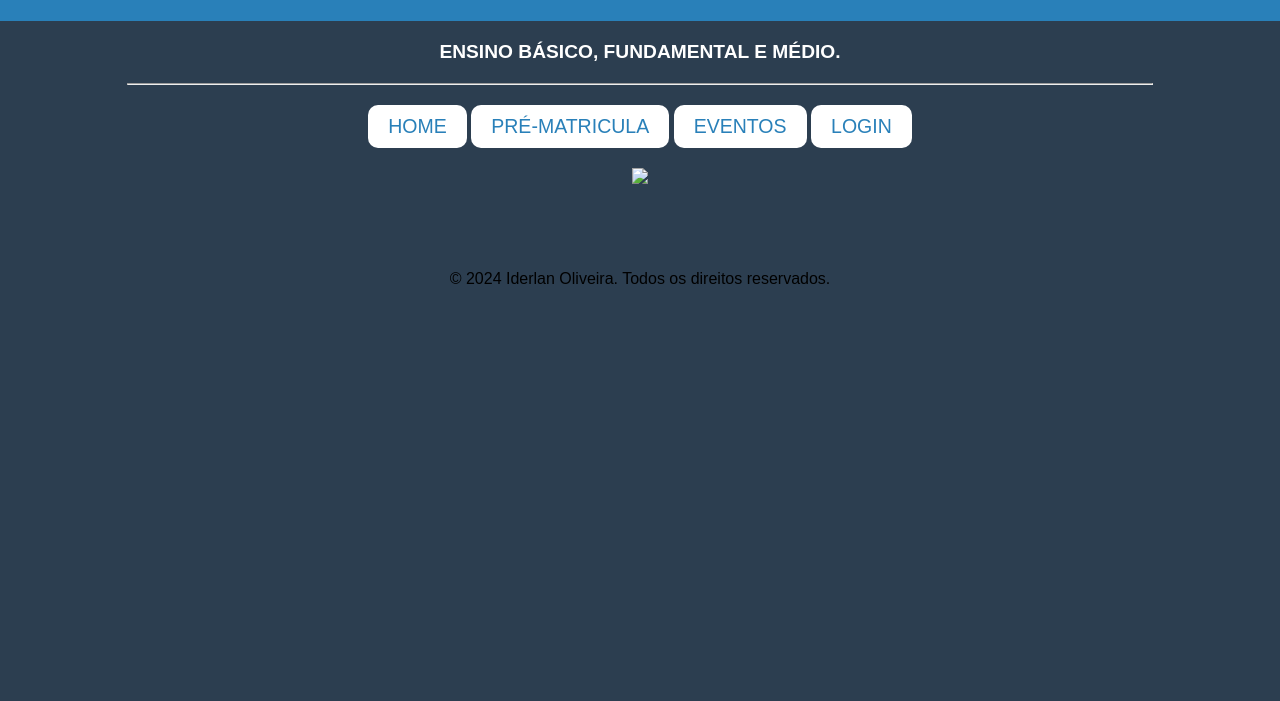
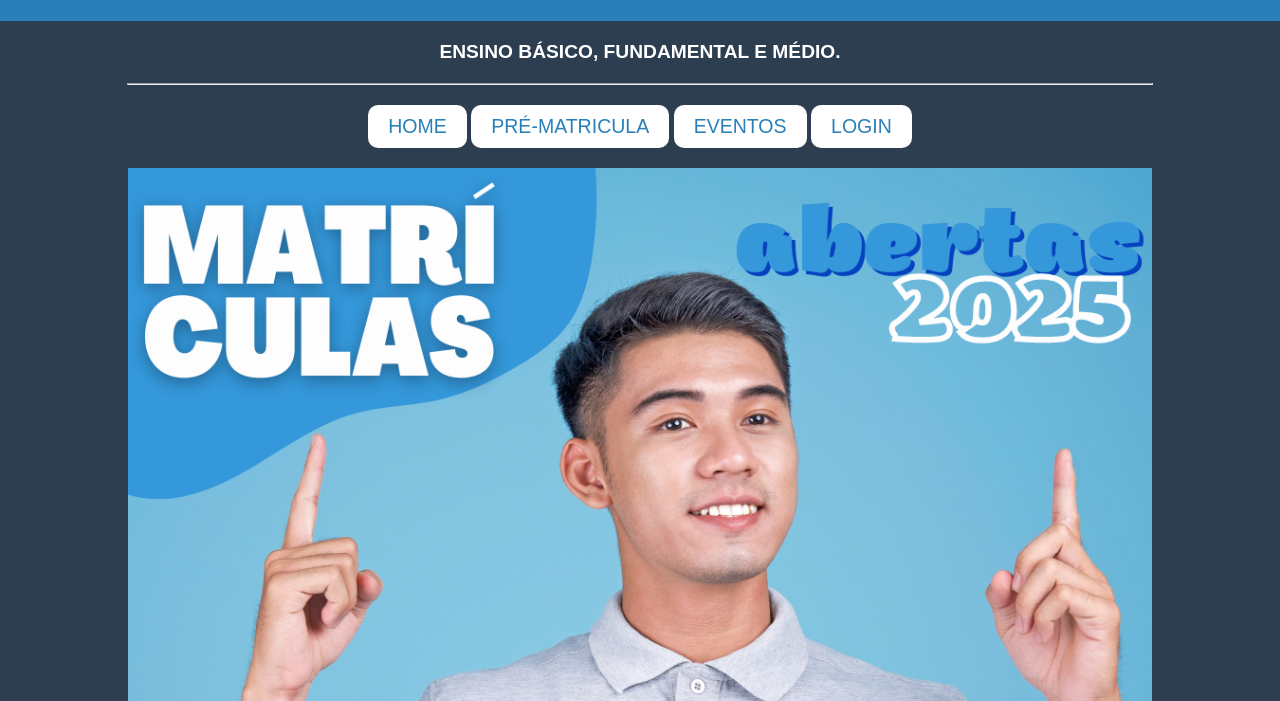
Before and after one commit to IderlanOliveira/Projeto-SGEI, a plain HTML site: page index.html in a window 1280 px wide. Shown: the part 99-800 px from the top of the page. Drawn offline with Linux system fonts and the light colour scheme.

Commit message:
Atualização 1.0

```diff
--- a/index.html
+++ b/index.html
@@ -25,7 +25,7 @@
     </div>
 
     <div class="img">
-        <img src="/src/img/img2.png">
+        <img src="/img/img2.png">
     </div>
 
     <footer>
```
Also changed, not shown: pre-matricula.html (+1 -1 lines).
